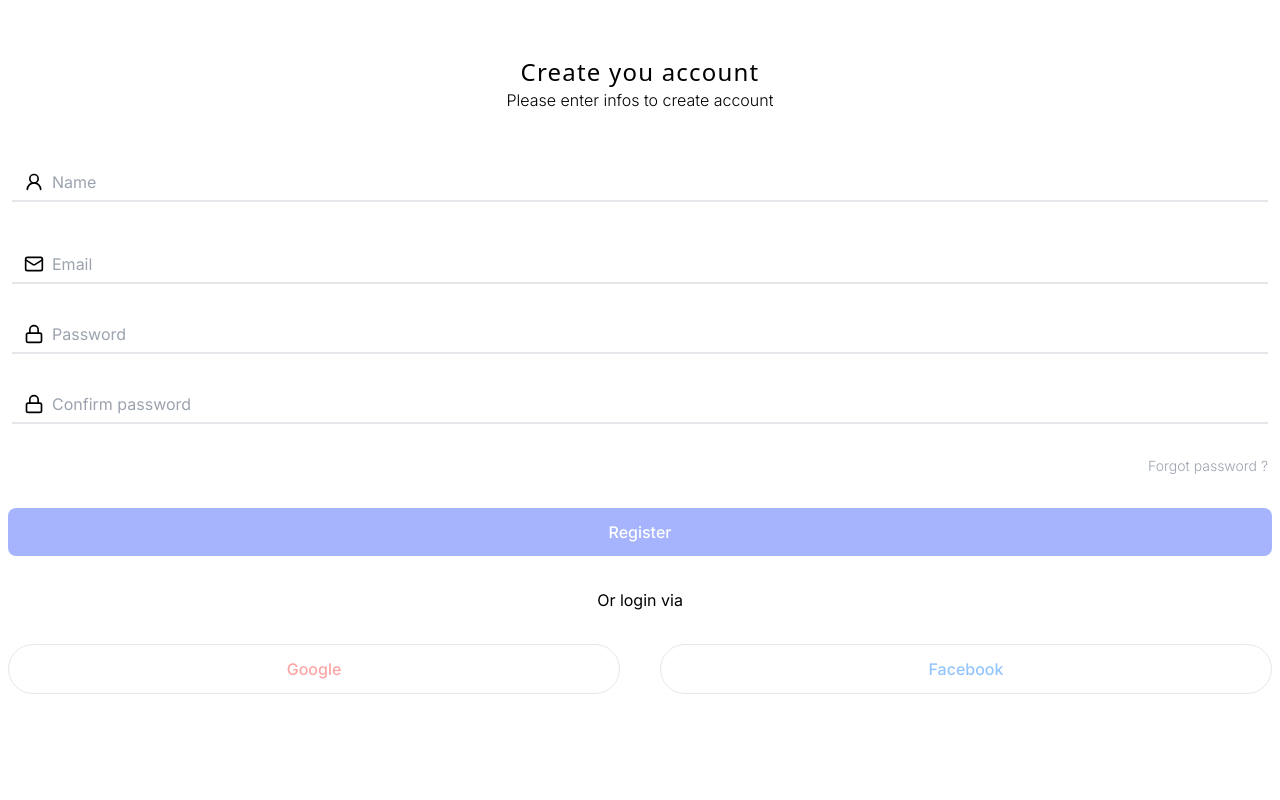
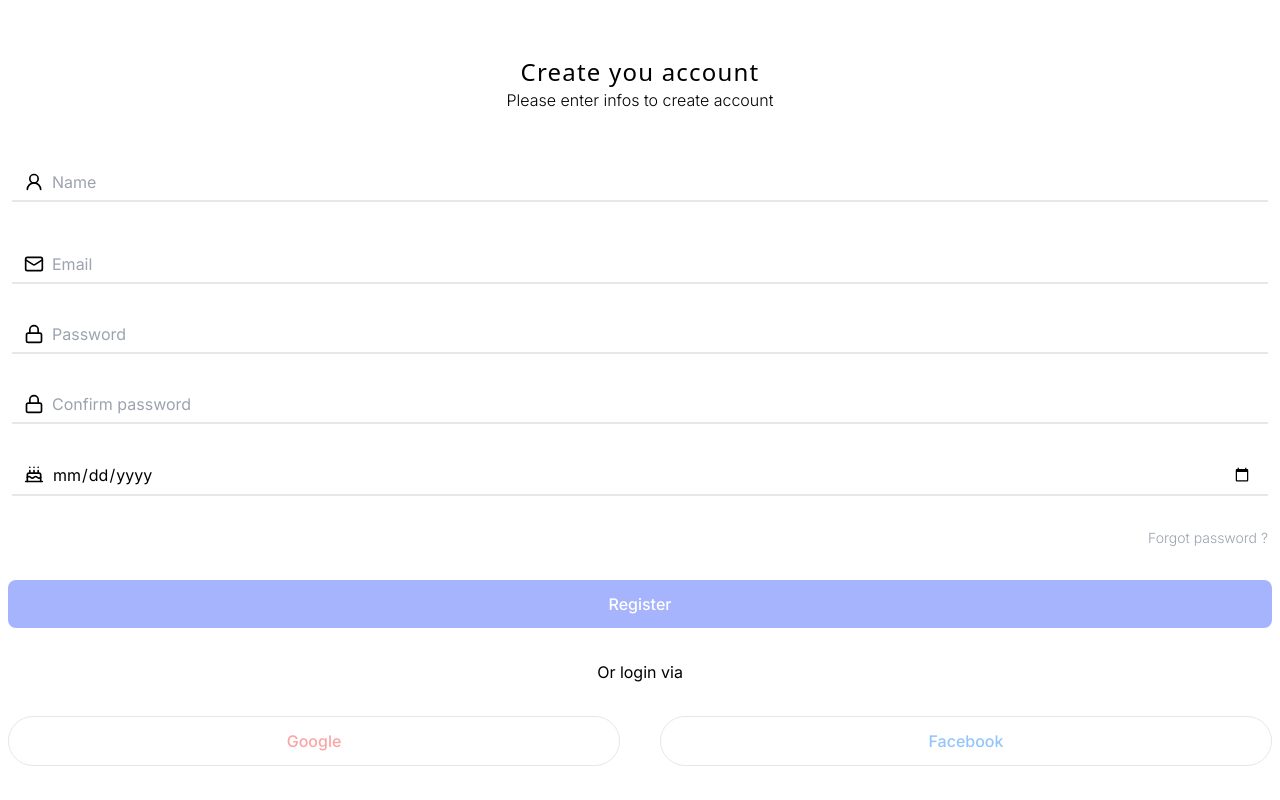
Before and after one commit to YnovDinguerie/Barathon, a Next.js app in the folder client/: page /register in a window 1280 px wide. Built offline with nearby package versions, Linux system fonts and the light colour scheme.

Commit message:
Add an input for the user birthday

```diff
--- a/client/src/app/register/page.tsx
+++ b/client/src/app/register/page.tsx
@@ -102,6 +102,24 @@ const Inscription = () => {
             <span className="m-3 text-red-400">This field is required</span>
           )}
         </div>
+        <div className="relative m-3">
+          <input
+            {...register('birthday', { required: true })}
+            type="date"
+            placeholder="Confirm password"
+            className="w-full py-2 pl-10 pr-4 leading-5 transition-colors duration-150 ease-in-out border-b-2 focus:outline-none"
+          />
+          <Image
+            src="/assets/birthday.svg"
+            alt="register confirm password icon"
+            width={20}
+            height={20}
+            className="absolute top-2 left-3"
+          />
+          {errors.passwordConfirmation && (
+            <span className="m-3 text-red-400">This field is required</span>
+          )}
+        </div>
         <div className="flex justify-end m-3 font-light text-gray-400 text-sm">
           <Link href="#">Forgot password ?</Link>
         </div>
--- a/client/src/types/auth/inputs.ts
+++ b/client/src/types/auth/inputs.ts
@@ -3,4 +3,5 @@ export type Inputs = {
   email: string
   password: string
   passwordConfirmation: string
+  birthday: Date
 }
```
Also changed, not shown: client/public/assets/birthday.svg (added).
